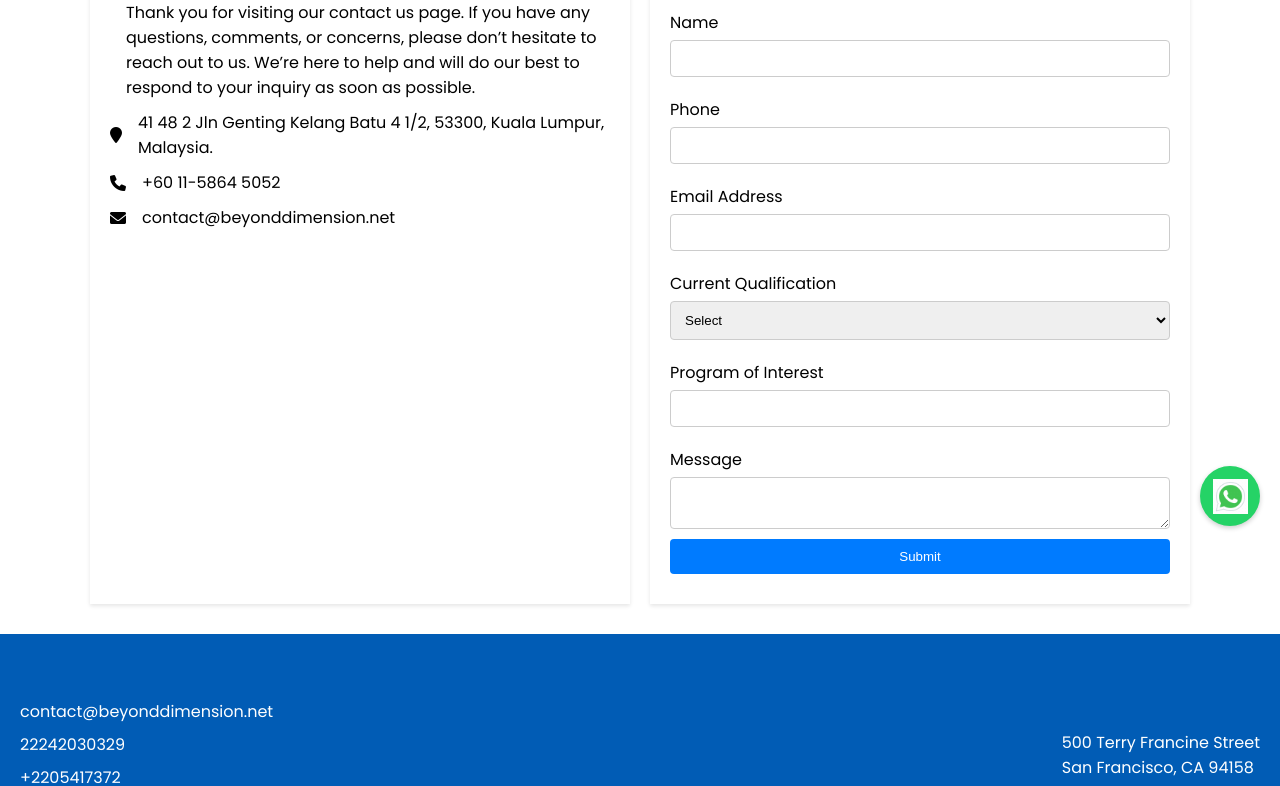
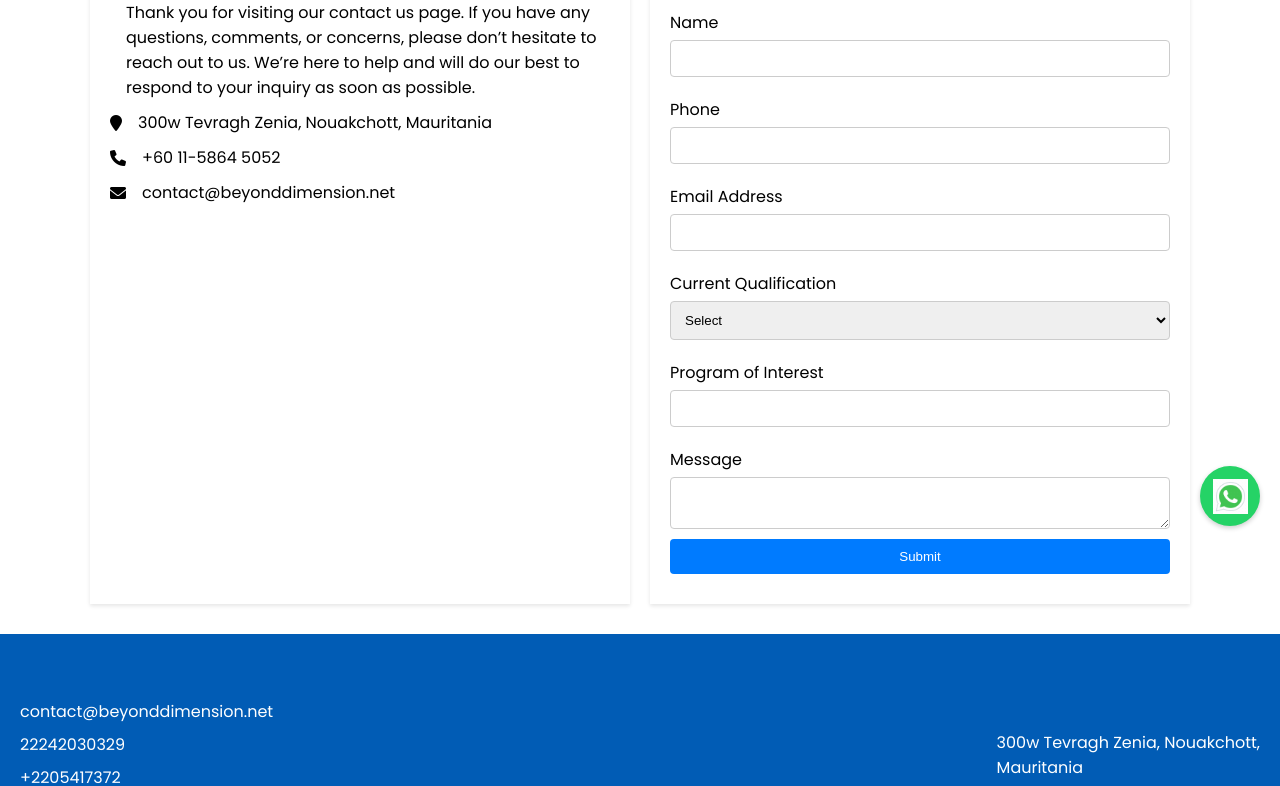
Before and after one commit to Baboucar/sabroad, a Vue app: page /contact in a window 1280 px wide. Shown: the part 254-1040 px from the top of the page. Built offline with nearby package versions, Linux system fonts and the light colour scheme; a web font is replaced by a local one.

Commit message:
fix footer

```diff
--- a/src/components/Contact.vue
+++ b/src/components/Contact.vue
@@ -14,7 +14,7 @@
         <div class="contact-details">
           <div class="detail">
             <i class="fa fa-map-marker" aria-hidden="true"></i>
-            <p>41 48 2 Jln Genting Kelang Batu 4 1/2, 53300, Kuala Lumpur, Malaysia.</p>
+            <p>300w Tevragh Zenia, Nouakchott, Mauritania</p>
           </div>
           <div class="detail">
             <i class="fa fa-phone" aria-hidden="true"></i>
--- a/src/components/Footer.vue
+++ b/src/components/Footer.vue
@@ -13,8 +13,8 @@
             </div>
         </div>
         <div class="right">
-            <p>500 Terry Francine Street</p>
-            <p>San Francisco, CA 94158</p>
+            <p>300w Tevragh Zenia, Nouakchott,</p>
+            <p> Mauritania</p>
         </div>
         <div class="copyright">
             &copy;2024 by Beyond Dimensions Study Abroad group.
```
